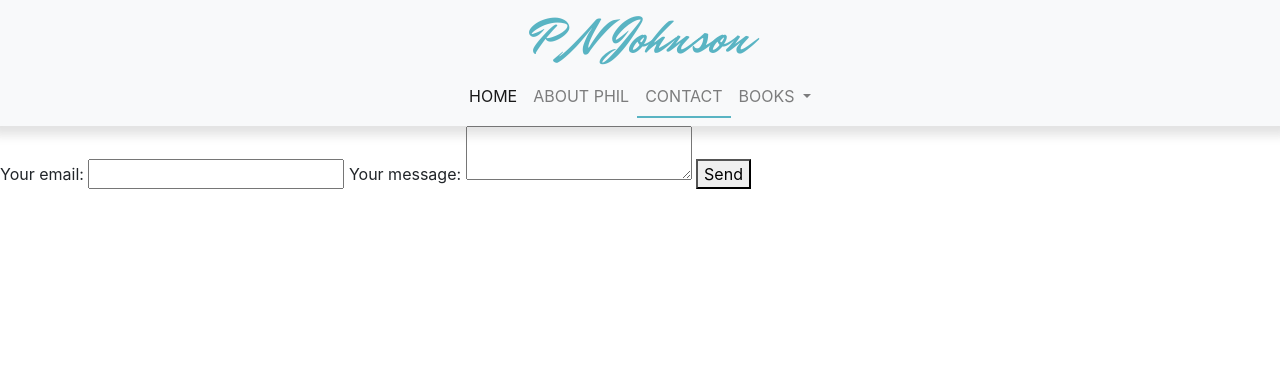
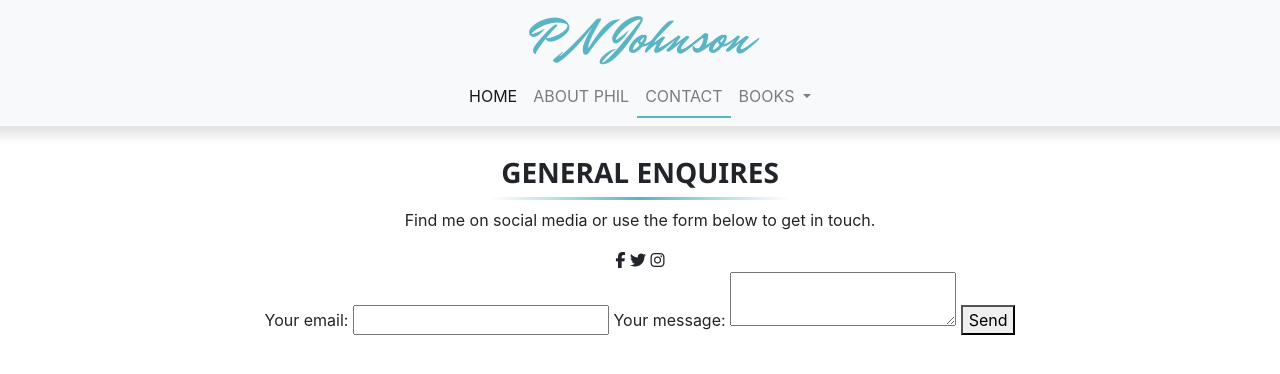
Before and after one commit to NikkiJJ/P-N-Johnson, a plain HTML site: page contact.html in a window 1280 px wide. Drawn offline with nearby package versions, Linux system fonts and the light colour scheme.

Commit message:
contact page wip

```diff
--- a/contact.html
+++ b/contact.html
@@ -5,6 +5,7 @@
     <meta name="viewport" content="width=device-width, initial-scale=1.0">
     <title>Your Page Title</title>
     <link rel="stylesheet" href="styles.css">
+    <script src="https://kit.fontawesome.com/90b1f038b7.js" crossorigin="anonymous"></script>
     <link rel="stylesheet" href="https://stackpath.bootstrapcdn.com/bootstrap/4.5.2/css/bootstrap.min.css">
     <link rel="preconnect" href="https://fonts.googleapis.com">
     <link rel="preconnect" href="https://fonts.gstatic.com" crossorigin>
@@ -13,7 +14,14 @@
 </head>
 <body>
   <div id="navbar"></div>
-  <!-- modify this form HTML and place wherever you want your form -->
+    <div class="page-content">
+      <h3 class="heading">GENERAL ENQUIRES</h3>
+        <p>Find me on social media or use the form below to get in touch.</p>
+          <div>
+            <i class="fa-brands fa-facebook-f"></i>
+            <i class="fa-brands fa-twitter"></i>
+            <i class="fa-brands fa-instagram"></i>
+          </div>
           <form
           action="https://formspree.io/f/xkndqqdn"
           method="POST"
@@ -29,6 +37,8 @@ method="POST"
           <!-- your other form fields go here -->
           <button type="submit">Send</button>
           </form>
+
+    </div>
 
   <script>
     // Existing script to fetch and insert the navbar
--- a/styles.css
+++ b/styles.css
@@ -124,3 +124,8 @@ nav.navbar {
   border-top: 2px solid #333;
   margin: 20px 0;
 }
+
+i.fa {
+  padding: 10px; /* Adds space around the icons */
+  color: blue; /* Sets the icon color to blue */
+}
```
Also changed, not shown: index.html (+2 -0 lines). Lines whose indentation alone changed are shown as unchanged.
